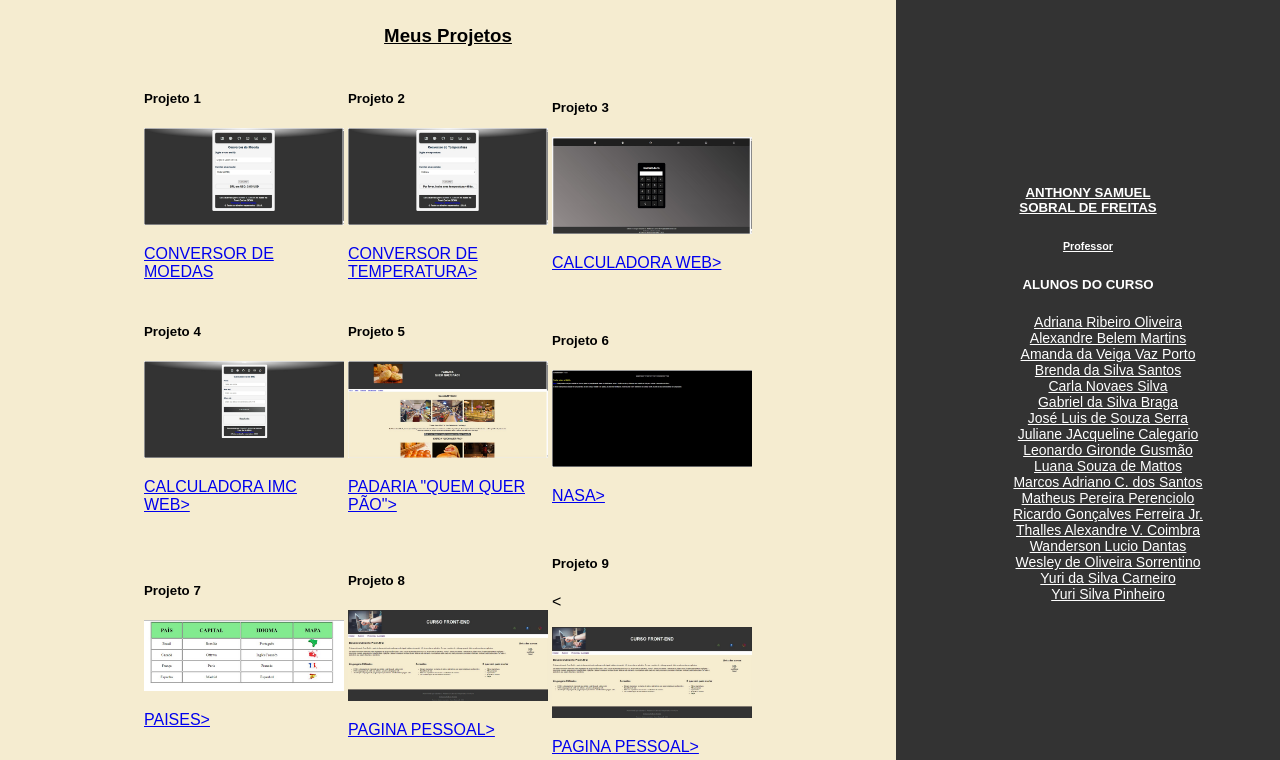
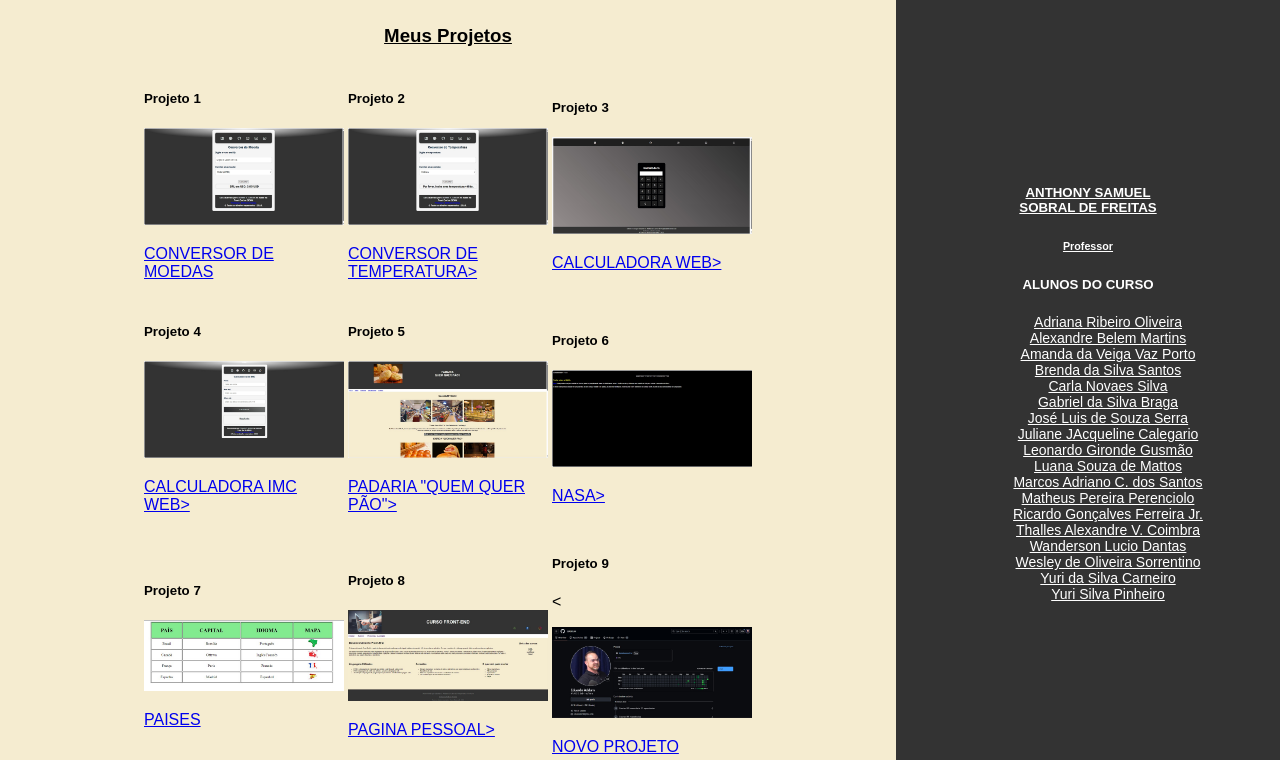
Before and after one commit to ESADDUM/paginas, a plain HTML site: page projetos.html in a window 1280 px wide. Shown: the part 192-952 px from the top of the page. Drawn offline with Linux system fonts and the light colour scheme.

Commit message:
up projetos

```diff
--- a/projetos.html
+++ b/projetos.html
@@ -114,7 +114,7 @@
                                     <td>
                                         <h5>Projeto 7 </h5>
                                         <p><img width="200px" src="./imagens/paises.jpg" alt="calculadora-IMC"></p>
-                                        <p> <a href="https://esaddum.github.io/paises/" target="_blank"> PAISES></a></p>
+                                        <p> <a href="https://esaddum.github.io/paises/" target="_blank"> PAISES </a></p>
                                     </td>
                                     <td>
                                         <h5>Projeto 8 </h5>
@@ -123,8 +123,8 @@
                                     </td>
                                     <td>
                                         <h5>Projeto 9 </h5>
-                                        <<p><img width="200px" src="./imagens/pagina_pessoal.jpg" alt="QUEM QUER PÃO"></p>
-                                        <p> <a href="https://esaddum.github.io/paginas/index.html" target="_blank"> PAGINA PESSOAL></a></p>
+                                        <<p><img width="200px" src="./imagens/GIT.jpg" alt="QUEM QUER PÃO"></p>
+                                        <p> <a href="https://github.com/ESADDUM" target="_blank"> NOVO PROJETO </a></p>
                                     </td>
                                 </tr>
 
```
Also changed, not shown: imagens/GIT.jpg (added).
